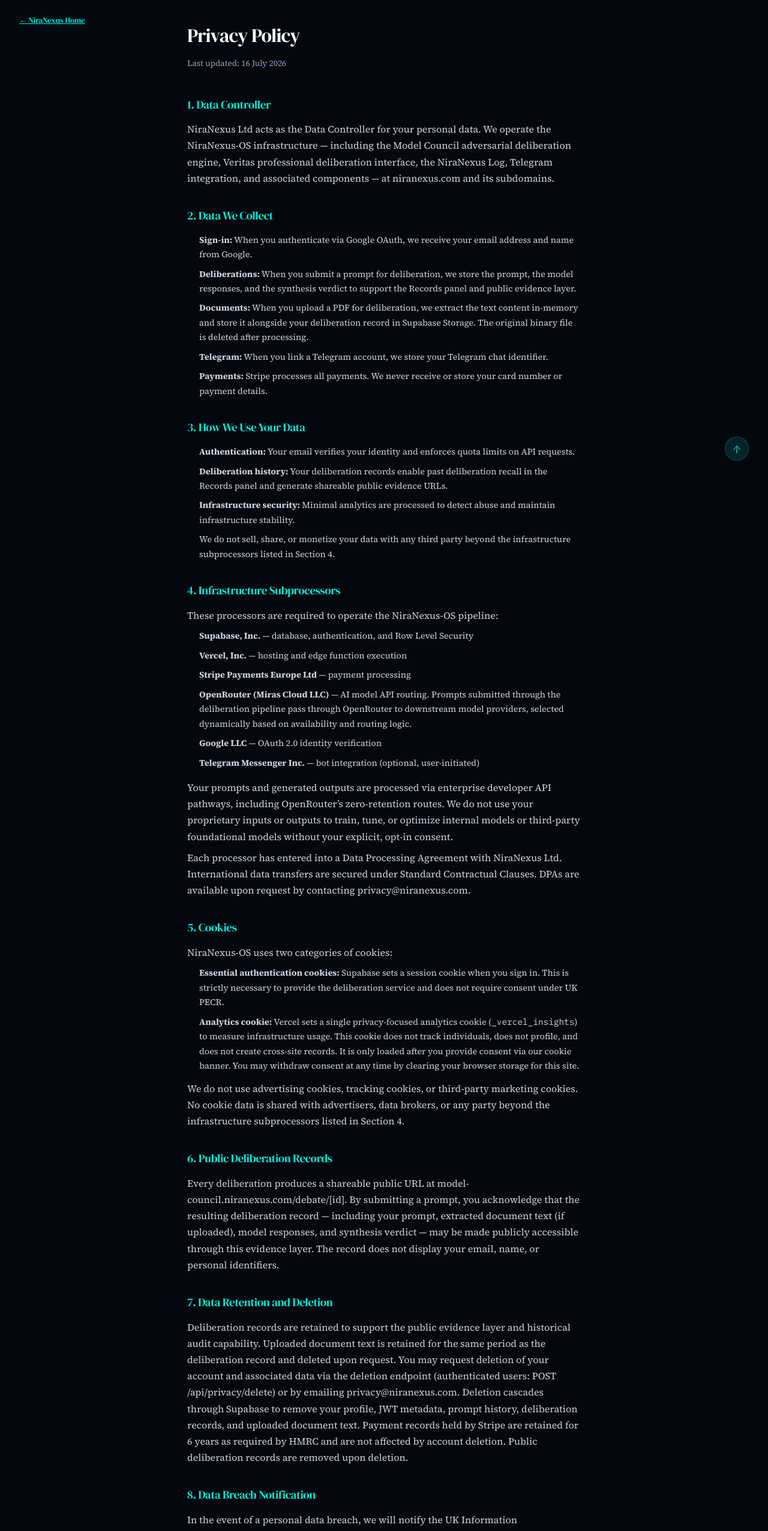
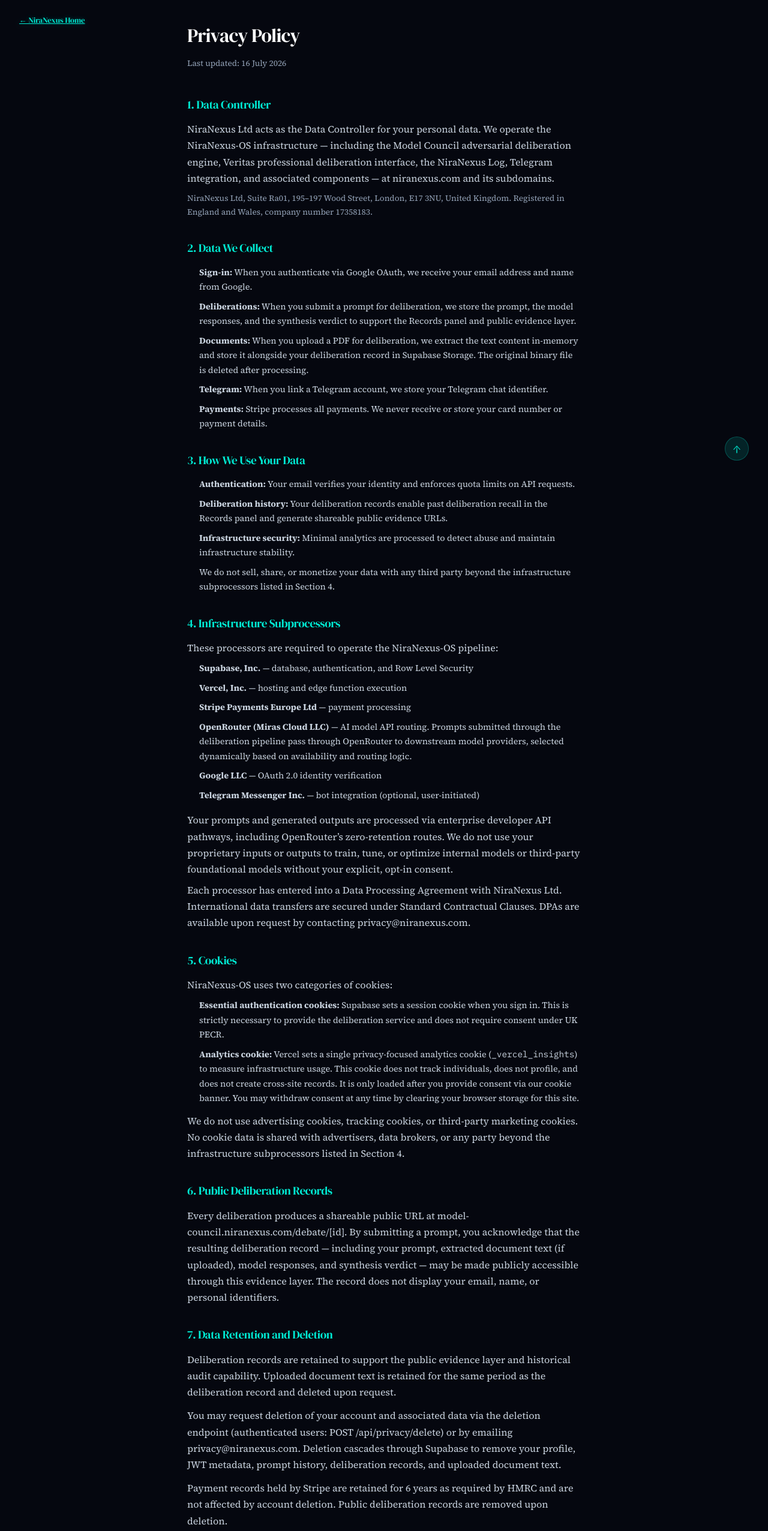
Before and after one commit to NiraNexus/niranexus-hero, a Next.js app: page /privacy in a window 1280 px wide. Shown: the top 2553 px of the page at 60% size. Built offline with nearby package versions, Linux system fonts and the light colour scheme.

Commit message:
[deepseek-v4-pro] docs: privacy — business address, paragraph structure in retention section

```diff
--- a/src/app/privacy/page.tsx
+++ b/src/app/privacy/page.tsx
@@ -21,7 +21,12 @@
       <p style={{ color: '#94a3b8', fontSize: '0.85rem', marginBottom: '2.5rem' }}>Last updated: 16 July 2026</p>
 
       <Section heading="1. Data Controller">
-        NiraNexus Ltd acts as the Data Controller for your personal data. We operate the NiraNexus-OS infrastructure — including the Model Council adversarial deliberation engine, Veritas professional deliberation interface, the NiraNexus Log, Telegram integration, and associated components — at niranexus.com and its subdomains.
+        <p>
+          NiraNexus Ltd acts as the Data Controller for your personal data. We operate the NiraNexus-OS infrastructure — including the Model Council adversarial deliberation engine, Veritas professional deliberation interface, the NiraNexus Log, Telegram integration, and associated components — at niranexus.com and its subdomains.
+        </p>
+        <p style={{ marginTop: '0.5rem', color: '#94a3b8', fontSize: '0.85rem' }}>
+          NiraNexus Ltd, Suite Ra01, 195–197 Wood Street, London, E17 3NU, United Kingdom. Registered in England and Wales, company number 17358183.
+        </p>
       </Section>
 
       <Section heading="2. Data We Collect">
@@ -79,7 +84,15 @@
       </Section>
 
       <Section heading="7. Data Retention and Deletion">
-        Deliberation records are retained to support the public evidence layer and historical audit capability. Uploaded document text is retained for the same period as the deliberation record and deleted upon request. You may request deletion of your account and associated data via the deletion endpoint (authenticated users: POST /api/privacy/delete) or by emailing privacy@niranexus.com. Deletion cascades through Supabase to remove your profile, JWT metadata, prompt history, deliberation records, and uploaded document text. Payment records held by Stripe are retained for 6 years as required by HMRC and are not affected by account deletion. Public deliberation records are removed upon deletion.
+        <p>
+          Deliberation records are retained to support the public evidence layer and historical audit capability. Uploaded document text is retained for the same period as the deliberation record and deleted upon request.
+        </p>
+        <p style={{ marginTop: '0.75rem' }}>
+          You may request deletion of your account and associated data via the deletion endpoint (authenticated users: POST /api/privacy/delete) or by emailing privacy@niranexus.com. Deletion cascades through Supabase to remove your profile, JWT metadata, prompt history, deliberation records, and uploaded document text.
+        </p>
+        <p style={{ marginTop: '0.75rem' }}>
+          Payment records held by Stripe are retained for 6 years as required by HMRC and are not affected by account deletion. Public deliberation records are removed upon deletion.
+        </p>
       </Section>
 
       <Section heading="8. Data Breach Notification">
```
